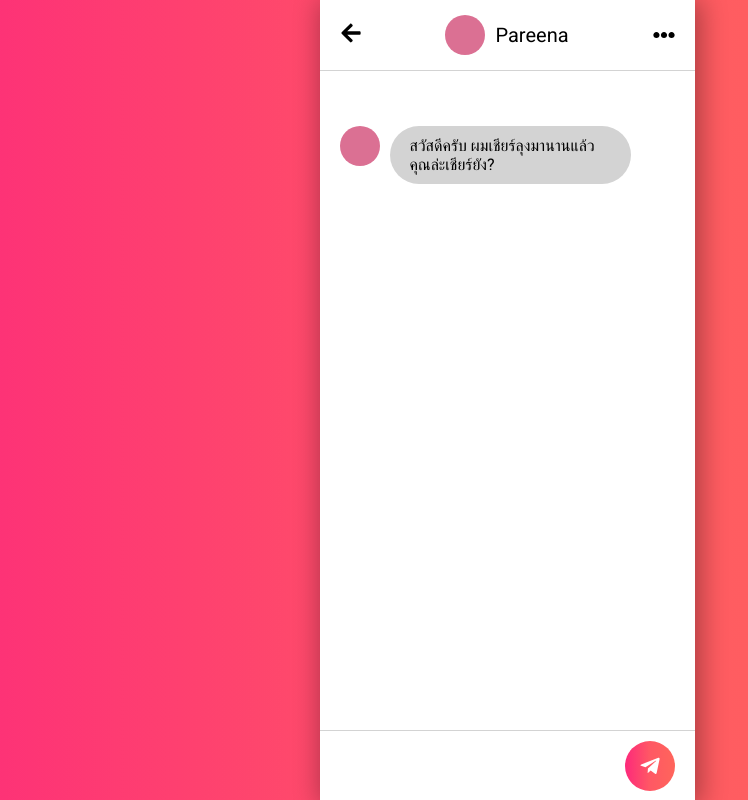
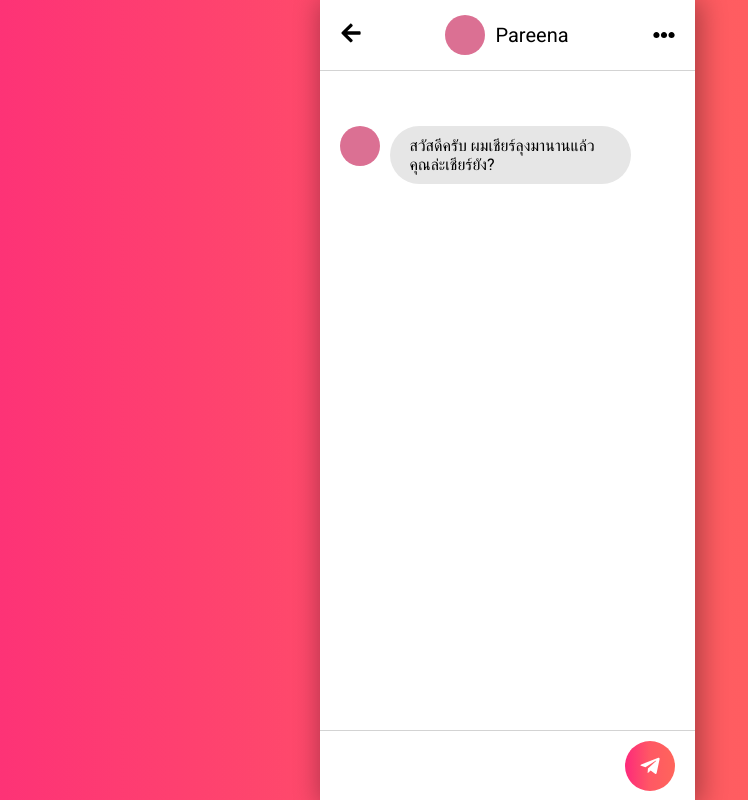
Before and after one commit to noppanat1997/slimder, a React (Create React App) app: page /chat in a window 1280 px wide. Shown: the whole page, without its empty margins (133-881 px from the left). Built offline with nearby package versions, Linux system fonts and the light colour scheme.

Commit message:
edit color

```diff
--- a/src/components/Bubble.scss
+++ b/src/components/Bubble.scss
@@ -13,7 +13,7 @@
   }
 
   .bubble {
-    background: lightgray;
+    background: rgb(230, 230, 230);
     padding: 10px 20px;
     border-radius: 30px;
     max-width: 60%;
```
